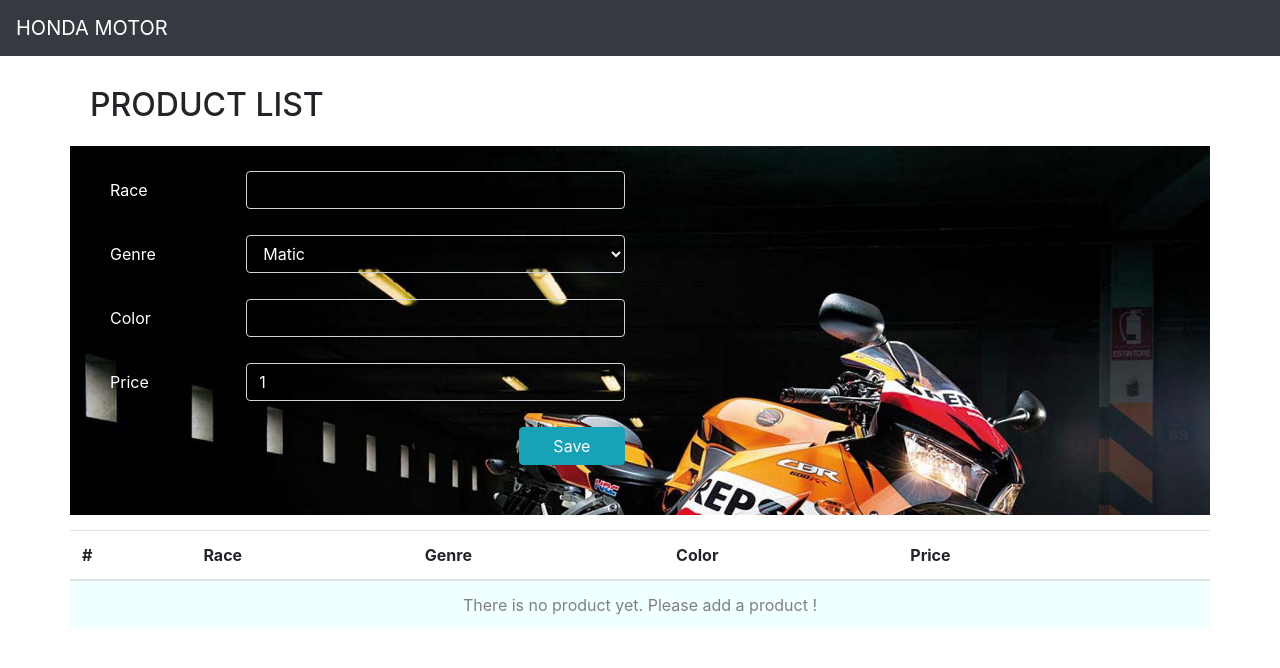
After one commit to TriCodeIT/CRUD-Application-Product-Astra-Honda-by-Python-Django-Framework-, a Django app: page / in a window 1280 px wide. The commit adds this page. Shown: the top 668 px of the page. Run offline with Django 3.2, Linux system fonts and the light colour scheme; data that the repository does not hold is empty; some libraries are stand-ins or nearby versions.

Commit message:
templates edit and product form

```diff
--- a/website/honda/forms.py
+++ b/website/honda/forms.py
@@ -5,4 +5,4 @@
 
     class Meta:
         model = Product
-        fields = ['product', 'genre', 'color', 'price']
+        fields = ['race', 'genre', 'color', 'price']
--- a/website/honda/models.py
+++ b/website/honda/models.py
@@ -9,10 +9,10 @@
         ('Sport', 'Sport'),
         ('BigBike', 'BigBike'),
     )
-    product = models.CharField(max_length=50)
+    race = models.CharField(max_length=50)
     genre = models.CharField(max_length=25, choices=genre_choices, default='Pop')
     color = models.CharField(max_length=50)
     price = models.PositiveIntegerField(default=1)
 
     def __unicode__(self):
-        return self.product
+        return self.race
--- a/website/honda/templates/honda/index.html
+++ b/website/honda/templates/honda/index.html
@@ -35,7 +35,7 @@
                 <thead>
                     <tr>
                         <th scope="col">#</th>
-                        <th scope="col">Product</th>
+                        <th scope="col">Race</th>
                         <th scope="col">Genre</th>
                         <th scope="col">Color</th>
                         <th scope="col">Price</th>
@@ -46,25 +46,23 @@
                     {% for product in products %}
                     <tr>
                         <td>{{ product.id }}</td>
-                        <td>{{ product.product }}</td>
+                        <td>{{ product.race }}</td>
                         <td>{{ product.genre }}</td>
                         <td>{{ product.color }}</td>
                         <td>{{ product.price }}</td>
                         <td>
                             <a class="btn btn-sm btn-outline-primary" href="edit/{{ product.id }}">
                                 <i class="fa fa-pencil-square-o" aria-hidden="true"></i> Edit
-                            </a>
-                            <a class="btn btn-sm btn-outline-danger" onclick="sendData({{ product.id }})"
-                                data-toggle="modal" data-target="#exampleModalCenter">
+                              </a>
+                              <a class="btn btn-sm btn-outline-danger" onclick="sendData({{ product.id }})" data-toggle="modal" data-target="#exampleModalCenter">
                                 <i class="fa fa-trash" aria-hidden="true"></i> Delete
-                            </a>
+                              </a>
                         </td>
                     </tr>
                     {% endfor %}
                     {% if not products %}
                     <tr>
-                        <td colspan="6" class="cs-text-center cs-empty-table"> There is no product yet. Please add a
-                            product !
+                        <td colspan="6" class="cs-text-center cs-empty-table"> There is no product yet. Please add a product !
                         </td>
                     </tr>
                     {% endif %}
--- /dev/null
+++ b/website/honda/templates/honda/product_form.html
@@ -0,0 +1,28 @@
+{% load widget_tweaks %}
+
+<div class="col-lg-6">
+    <form method="post">
+        {% csrf_token %}
+        {% for field in form.visible_fields %}
+        <div class="form-group row">
+            <label for="{{ field.id_for_label }}"
+                class="col-lg-3 col-form-label cs-label-field">{{ field.label }}</label>
+            <div class="col-lg-9">
+                {% render_field field class='form-control' %}
+            </div>
+            <div class="col-lg-10 cs-text-error">
+                {% for error in field.errors %}
+                {{ error }}
+                {% endfor %}
+            </div>
+        </div>
+        {% endfor %}
+        <div class="form-group">
+            <div class="row justify-content-end">
+                <div class="col-lg-3">
+                    <input type="submit" class="btn btn-info btn-block" value="Save" />
+                </div>
+            </div>
+        </div>
+    </form>
+</div>
--- a/website/honda/views.py
+++ b/website/honda/views.py
@@ -19,17 +19,17 @@
 def edit(request, pk):
     product = get_object_or_404(Product, pk=pk)
     status = 'success'
-    titleValue = Product.objects.filter(pk=pk).values('title')[0];
-    product_title = titleValue['title']
+    raceValue = Product.objects.filter(pk=pk).values('race')[0];
+    product_race = raceValue['race']
 
     if request.method == 'POST':
         post_form = ProductForm(request.POST, instance=product)
         if post_form.is_valid():
             post_form.save()
-            return render(request, 'honda/edit.html', {'form': post_form, 'status': status, 'product_title': product_title })
+            return render(request, 'honda/edit.html', {'form': post_form, 'status': status, 'product_race': product_race })
     else:
         form = ProductForm(instance=product)
-        return render(request, 'honda/edit.html', {'form': form, 'product_title': product_title })
+        return render(request, 'honda/edit.html', {'form': form, 'product_race': product_race })
 
 def delete(request, pk):
     product = Product.objects.get(pk=pk)
```
Also changed, not shown: website/honda/templates/honda/edit.html (added, +36 -0 lines).
